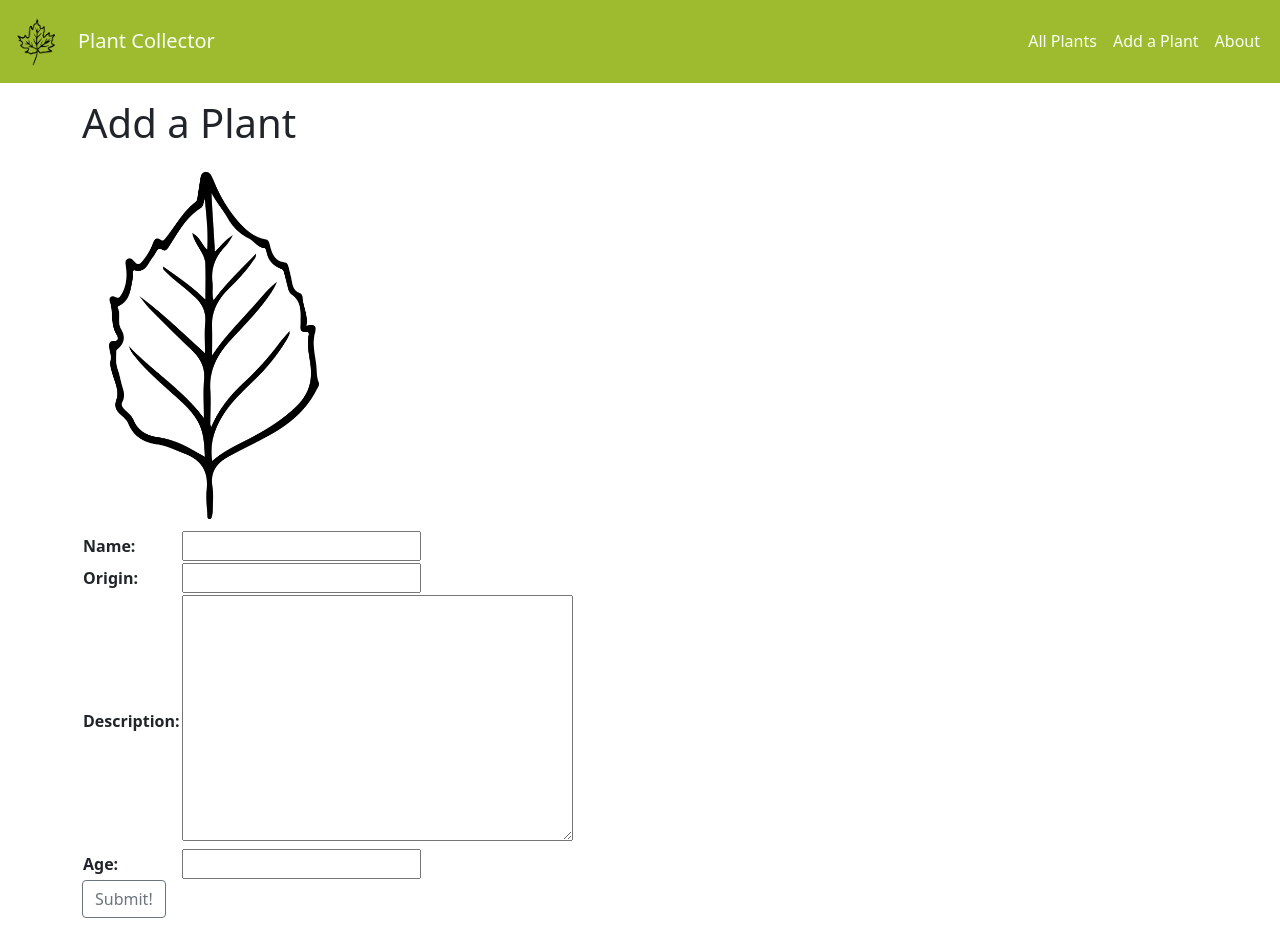
After one commit to jessq1/plantcollector, a Django app: page /plants/create/ in a window 1280 px wide. The commit adds this page. Run offline with Django 3.2, Linux system fonts and the light colour scheme.

Commit message:
part 3 done

```diff
--- a/main_app/models.py
+++ b/main_app/models.py
@@ -1,4 +1,5 @@
 from django.db import models
+from django.urls import reverse
 
 # Create your models here.
 class Plant(models.Model):
@@ -6,3 +7,9 @@ class Plant(models.Model):
   origin = models.CharField(max_length=100)
   description = models.TextField(max_length=250)
   age = models.IntegerField()
+
+  def __str__(self):
+    return self.name
+
+  def get_absolute_url(self):
+    return reverse('plants_detail', kwargs={'plant_id': self.id})
--- /dev/null
+++ b/main_app/static/css/forms.css
@@ -0,0 +1,3 @@
+.img-wrapper{
+    width:20vw;
+}
--- a/main_app/templates/base.html
+++ b/main_app/templates/base.html
@@ -35,16 +35,9 @@
       </button>
       <div class="collapse navbar-collapse" id="navmenu">
         <ul class="navbar-nav ms-auto">
-          <li class="nav-item  px-3">
-            <a class="nav-link" href="/plants"
-          >All Plants
-        </a>
-          </li>
-          <li class="nav-item  px-3">
-            <a class="nav-link" href="/about"
-          >About
-        </a>
-          </li>
+          <li><a class='nav-link' href="{% url 'plants_index' %}">All Plants</a></li>
+          <li><a class='nav-link' href="{% url 'plants_create' %}">Add a Plant</a></li>
+          <li><a class='nav-link' href="{% url 'about' %}">About</a></li>
       </ul>
       </div>
     </nav>
--- /dev/null
+++ b/main_app/templates/main_app/plant_form.html
@@ -0,0 +1,28 @@
+{% extends 'base.html' %}
+{% load static %}
+
+{% block head %}
+<link rel="stylesheet" type="text/css" href="{% static 'css/forms.css' %}"/>
+{% endblock %}
+
+{% block content %}
+
+<div class="container-lg py-3">
+<div class="page-header">
+{% if object %}
+    <h1>Edit {{object.name}}</h1>
+  {% else %}
+  <h1>Add a Plant</h1>
+  {% endif %}
+  <img src="{% static 'images/Leaves/Paper_Birch.png' %}" alt="Paper Birch" class='img-wrapper'/>
+</div>
+<form action="" method="post" class="form-container">
+  {% csrf_token %}
+  <table>
+    {{ form.as_table }}
+  </table>
+  <button type="submit" class="btn btn-outline-secondary">Submit!</button>
+</form>
+</div>
+
+{% endblock %}
--- a/main_app/templates/plants/detail.html
+++ b/main_app/templates/plants/detail.html
@@ -25,6 +25,10 @@
     <p>Year: {{ plant.age }}</p>
     <p>Origin: {{ plant.origin }}</p>
     <p>{{ plant.description }}</p>
+    <div class="plant-actions">
+      <a href="{% url 'plants_update' plant.id %}" class="btn warn">Edit</a>
+      <a href="{% url 'plants_delete' plant.id %}" class="btn danger">Delete</a>
+    </div>
   </div>
 </div>
 </section>
--- a/main_app/urls.py
+++ b/main_app/urls.py
@@ -6,4 +6,7 @@ urlpatterns = [
     path('about/', views.about, name='about'),
     path('plants/', views.plants_index, name='plants_index'),
     path('plants/<int:plant_id>/', views.plants_detail, name='plants_detail'),
+    path('plants/create/', views.PlantCreate.as_view(), name='plants_create'),
+    path('plants/<int:pk>/update/', views.PlantUpdate.as_view(), name='plants_update'),
+    path('plants/<int:pk>/delete/', views.PlantDelete.as_view(), name='plants_delete'),
 ]
--- a/main_app/views.py
+++ b/main_app/views.py
@@ -1,5 +1,7 @@
 from django.shortcuts import render
 from .models import Plant
+from django.views.generic.edit import CreateView, UpdateView, DeleteView
+
 
 # Create your views here.
 def home(request):
@@ -15,3 +17,17 @@ def plants_index(request):
 def plants_detail(request, plant_id):
   plant = Plant.objects.get(id=plant_id)
   return render(request, 'plants/detail.html', { 'plant': plant })
+
+class PlantCreate(CreateView):
+  model = Plant
+  fields = '__all__'
+  success_url = '/plants/'
+
+class PlantUpdate(UpdateView):
+  model = Plant
+  # Let's disallow the renaming of a cat by excluding the name field!
+  fields = ['origin', 'description', 'age']
+
+class PlantDelete(DeleteView):
+  model = Plant
+  success_url = '/plants/'
```
Also changed, not shown: main_app/templates/main_app/plant_confirm_delete.html (added, +27 -0 lines), main_app/static/css/b.css (line endings or trailing spaces).
